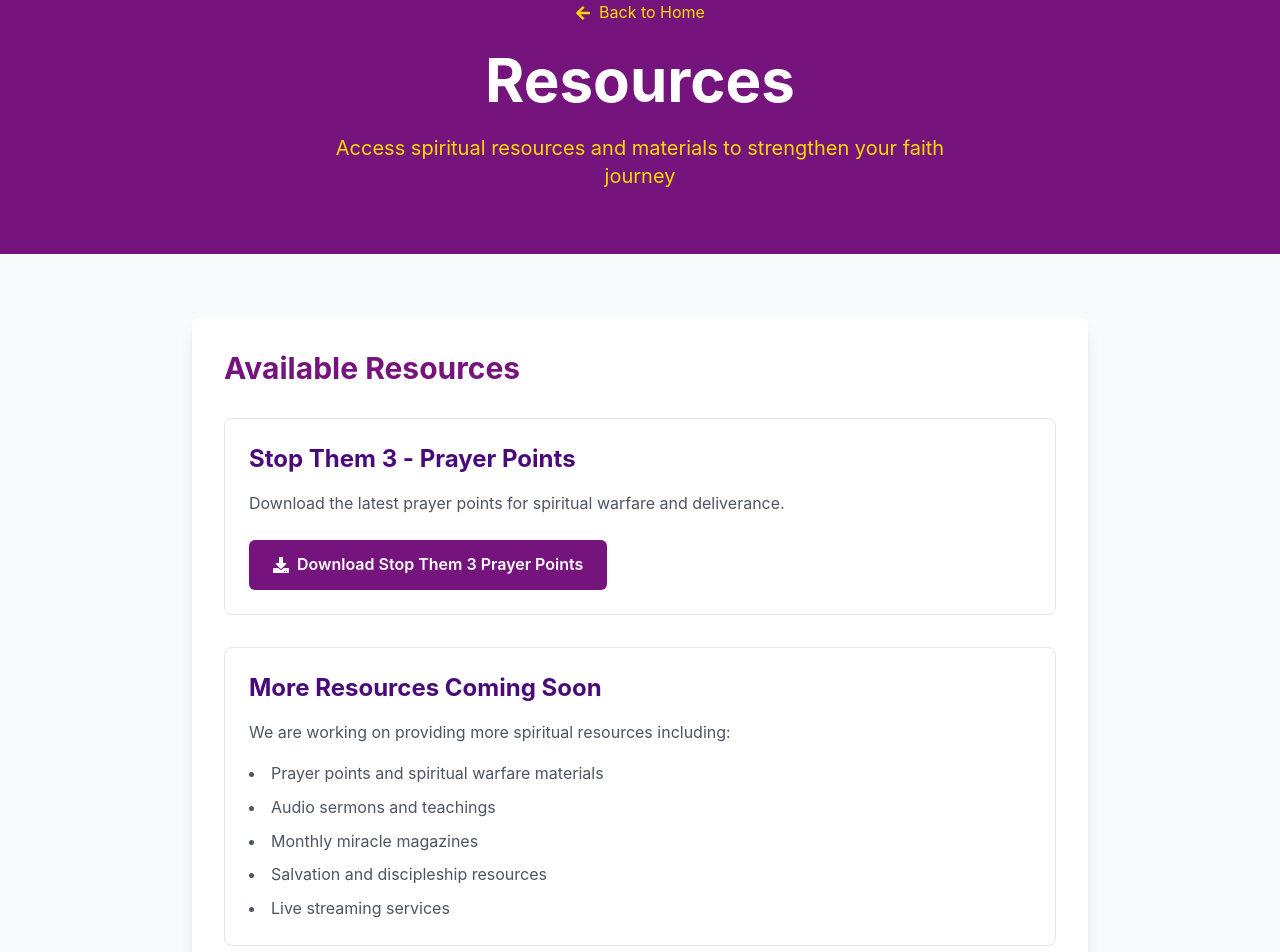
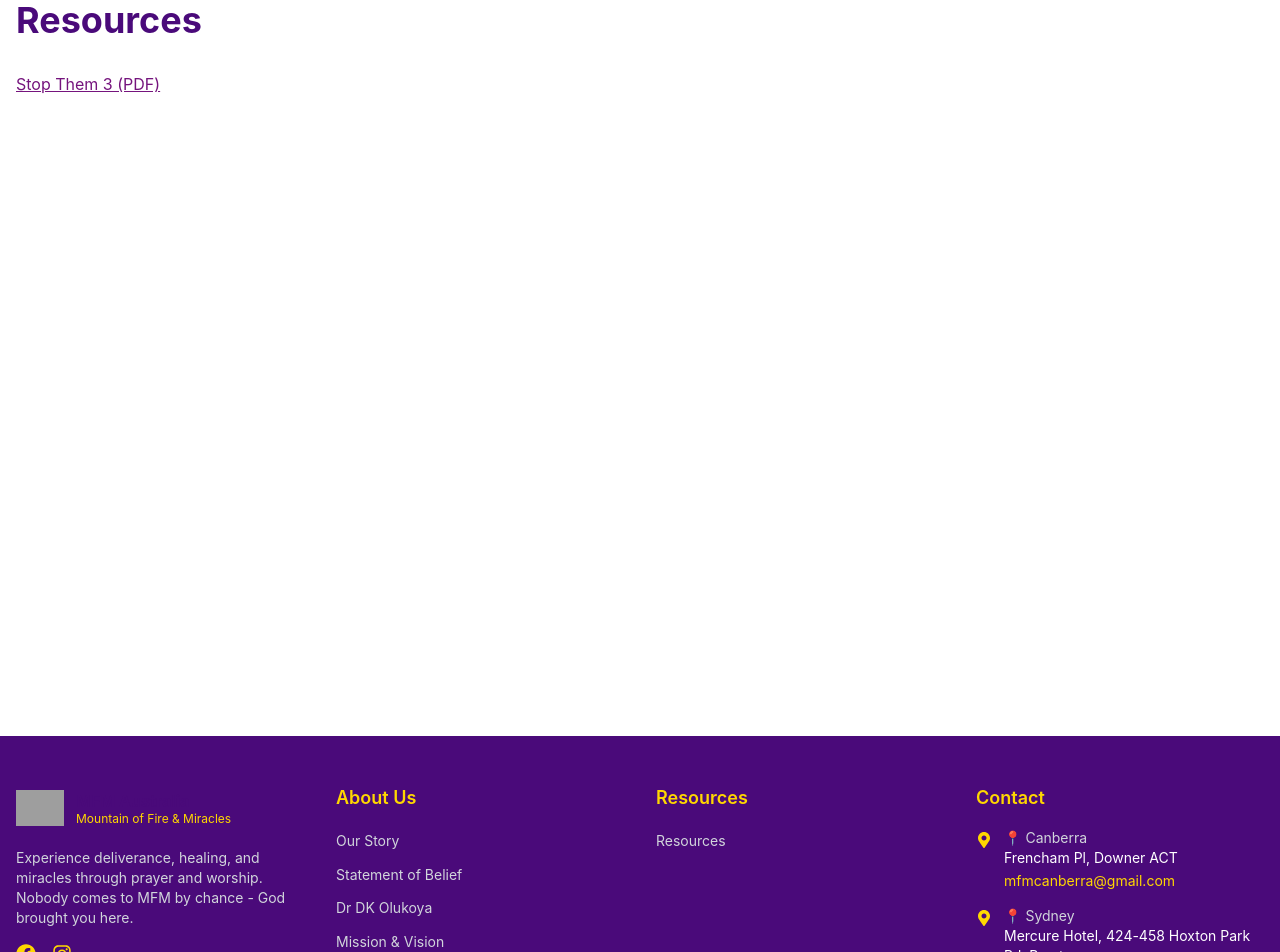
Before and after one commit to MountainofFireAU/homepage, a Next.js app: page /resources in a window 1280 px wide. Shown: the part 160-1112 px from the top of the page. Built offline with nearby package versions, Linux system fonts and the light colour scheme; grey boxes are pictures that could not be loaded.

Commit message:
fix Pages

```diff
--- a/app/about/meet-the-go/page.tsx
+++ b/app/about/meet-the-go/page.tsx
@@ -104,7 +104,7 @@ export default function MeetTheGO() {
                 <div className="lg:col-span-1">
                   <div className="relative w-full h-96 lg:h-[500px] bg-gray-100 rounded-lg overflow-hidden">
                     <Image
-                      src={daddyGO.image}
+                      src={withBasePath(daddyGO.image)}
                       alt={daddyGO.name}
                       fill
                       className="object-contain rounded-lg"
@@ -148,7 +148,7 @@ export default function MeetTheGO() {
                 <div className="lg:col-span-1">
                   <div className="relative w-full h-96 lg:h-[500px] bg-gray-100 rounded-lg overflow-hidden">
                     <Image
-                      src={mummyGO.image}
+                      src={withBasePath(mummyGO.image)}
                       alt={mummyGO.name}
                       fill
                       className="object-contain rounded-lg"
--- a/app/components/ImageGallery.tsx
+++ b/app/components/ImageGallery.tsx
@@ -1,5 +1,6 @@
 import React from 'react'
 import Image from 'next/image'
+import { withBasePath } from '../lib/basePath'
 
 interface ImageGalleryProps {
   category: 'leadership' | 'ministries' | 'events' | 'backgrounds'
@@ -62,7 +63,7 @@ const ImageGallery: React.FC<ImageGalleryProps> = ({ category, className = '' })
         <div key={index} className="card overflow-hidden">
           <div className="relative h-48 bg-mfm-gray">
             <Image
-              src={image.src}
+              src={withBasePath(image.src)}
               alt={image.alt}
               fill
               className="object-cover"
--- a/app/pmch/page.tsx
+++ b/app/pmch/page.tsx
@@ -101,7 +101,7 @@ export default function PMCH() {
                   </div>
                 </div>
                 <a
-                  href={currentMonth.prayerPoints.file}
+                  href={withBasePath(currentMonth.prayerPoints.file)}
                   download
                   className="btn-primary inline-flex items-center gap-2 w-full justify-center"
                 >
@@ -125,7 +125,7 @@ export default function PMCH() {
                   </div>
                 </div>
                 <a
-                  href={currentMonth.program.file}
+                  href={withBasePath(currentMonth.program.file)}
                   download
                   className="btn-primary inline-flex items-center gap-2 w-full justify-center"
                 >
--- a/app/resources/page.tsx
+++ b/app/resources/page.tsx
@@ -1,65 +1,16 @@
 import React from 'react'
 import Link from 'next/link'
-import { FaDownload, FaArrowLeft } from 'react-icons/fa'
+import { withBasePath } from '../lib/basePath'
 
 export default function Resources() {
   return (
-    <div className="min-h-screen bg-gray-50">
-      {/* Hero Section */}
-      <section className="bg-mfm-primary text-white py-16">
-        <div className="container mx-auto px-4 text-center">
-          <Link href="/" className="inline-flex items-center gap-2 text-mfm-secondary hover:text-white transition-colors duration-300 mb-6">
-            <FaArrowLeft />
-            <span>Back to Home</span>
-          </Link>
-          <h1 className="text-4xl md:text-6xl font-bold mb-6">Resources</h1>
-          <p className="text-xl text-mfm-secondary max-w-2xl mx-auto">
-            Access spiritual resources and materials to strengthen your faith journey
-          </p>
-        </div>
-      </section>
-
-      {/* Resources Content */}
-      <section className="py-16">
-        <div className="container mx-auto px-4">
-          <div className="max-w-4xl mx-auto">
-            <div className="bg-white rounded-lg shadow-lg p-8">
-              <h2 className="text-3xl font-bold text-mfm-primary mb-8">Available Resources</h2>
-
-              {/* PDF Download Section */}
-              <div className="border border-gray-200 rounded-lg p-6 mb-8">
-                <h3 className="text-2xl font-bold text-mfm-dark mb-4">Stop Them 3 - Prayer Points</h3>
-                <p className="text-gray-600 mb-6">
-                  Download the latest prayer points for spiritual warfare and deliverance.
-                </p>
-                <a
-                  href="/Resources/Stop_Them_3_20240327091925.pdf"
-                  download
-                  className="btn-primary inline-flex items-center gap-2"
-                >
-                  <FaDownload />
-                  Download Stop Them 3 Prayer Points
-                </a>
-              </div>
-
-              {/* Additional Resources Section */}
-              <div className="border border-gray-200 rounded-lg p-6">
-                <h3 className="text-2xl font-bold text-mfm-dark mb-4">More Resources Coming Soon</h3>
-                <p className="text-gray-600 mb-4">
-                  We are working on providing more spiritual resources including:
-                </p>
-                <ul className="list-disc list-inside text-gray-600 space-y-2">
-                  <li>Prayer points and spiritual warfare materials</li>
-                  <li>Audio sermons and teachings</li>
-                  <li>Monthly miracle magazines</li>
-                  <li>Salvation and discipleship resources</li>
-                  <li>Live streaming services</li>
-                </ul>
-              </div>
-            </div>
-          </div>
-        </div>
-      </section>
+    <div className="min-h-screen container mx-auto px-4 py-16">
+      <h1 className="text-4xl font-bold text-mfm-dark mb-8">Resources</h1>
+      <ul className="space-y-4">
+        <li>
+          <a className="text-mfm-primary underline" href={withBasePath('/Resources/Stop_Them_3_20240327091925.pdf')}>Stop Them 3 (PDF)</a>
+        </li>
+      </ul>
     </div>
   )
 }
```
